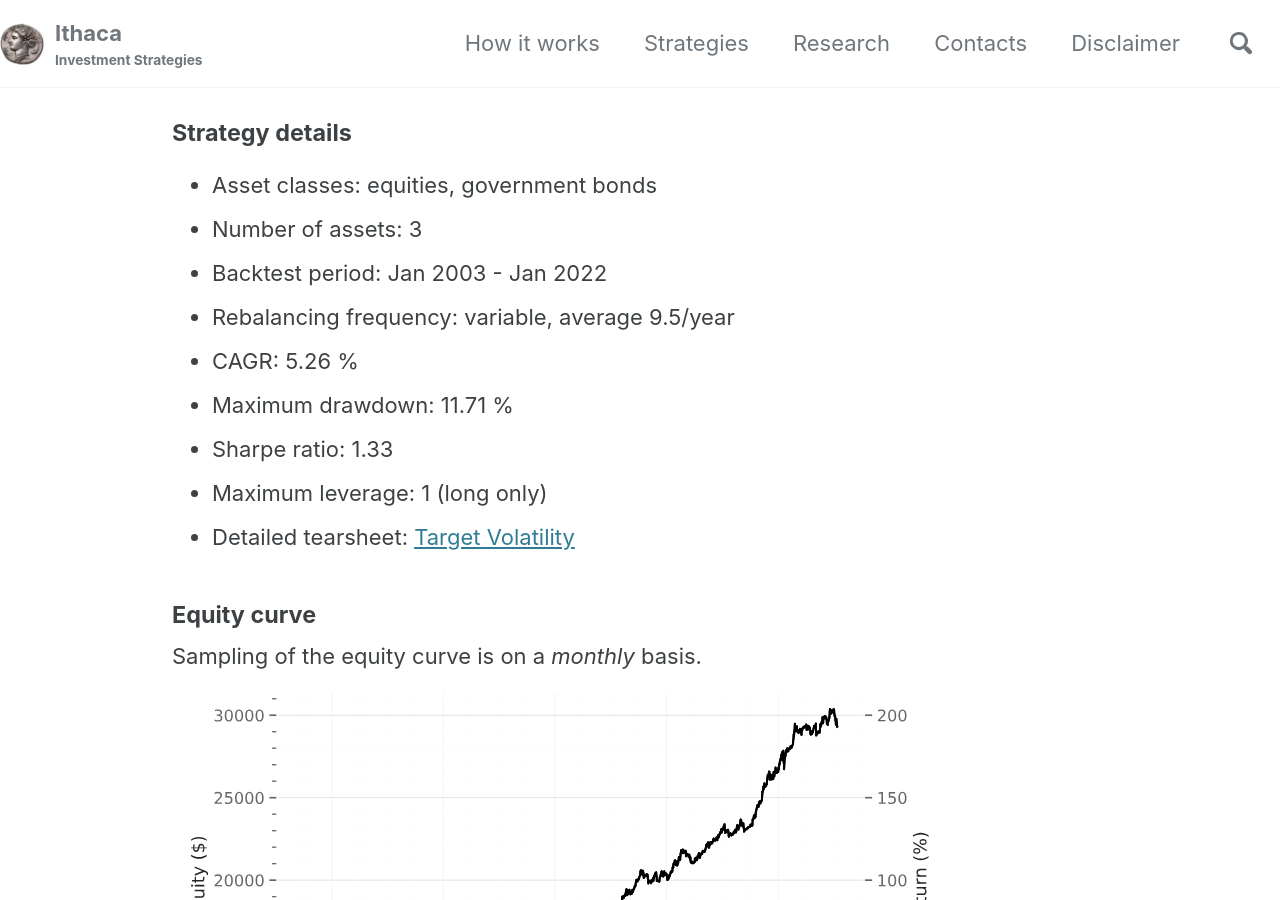
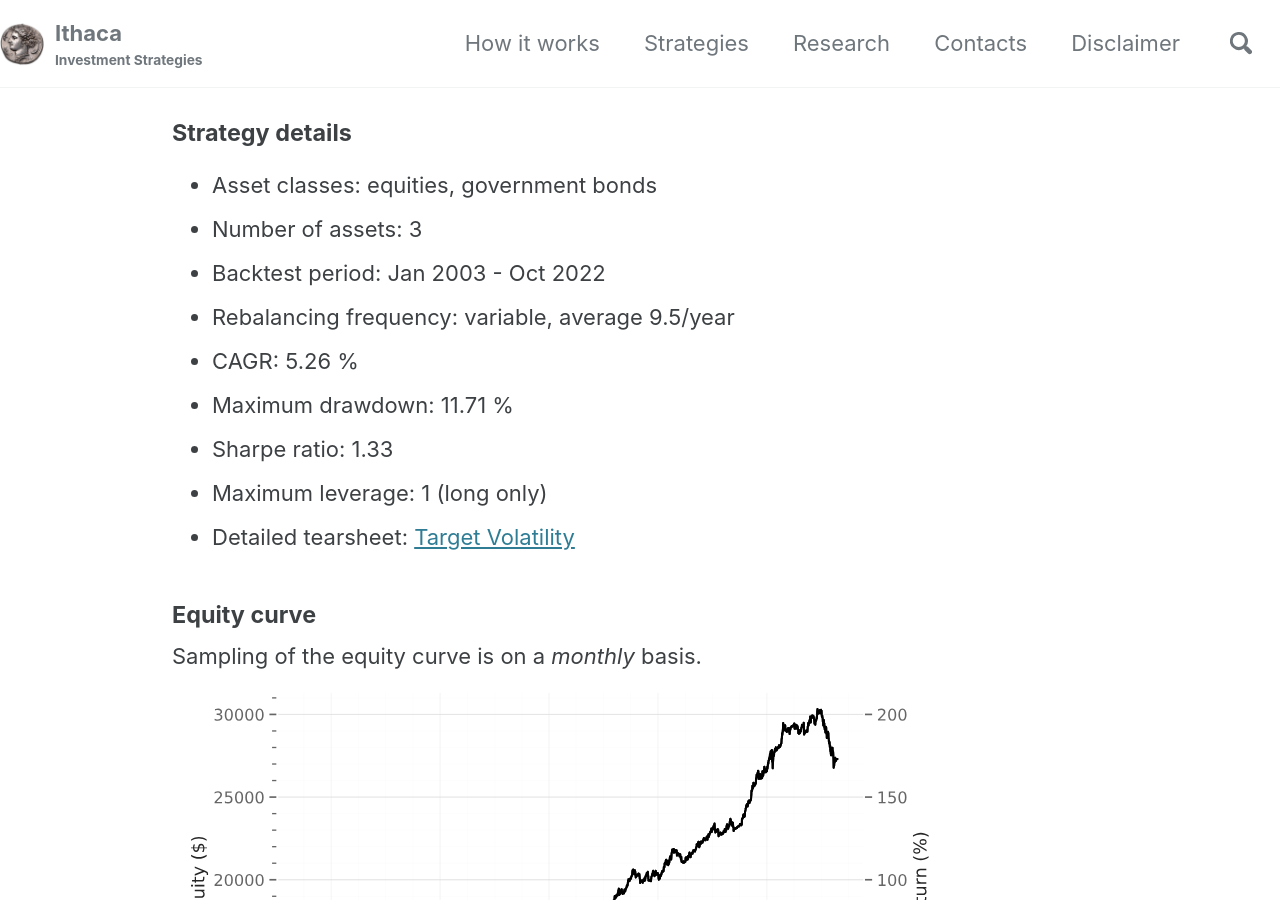
Before and after one commit to IthacaResearch/ithacaresearch.github.io, a Jekyll site: the page built from _posts/2019-07-12-Target-Volatility.md, in a window 1280 px wide and 900 px high, scrolled down 404 px. Built offline with Jekyll 4.4.1, drawn with Linux system fonts in a browser that asks for light colours; cached includes are drawn as plain includes.

```diff
--- a/_posts/2019-07-12-Target-Volatility.md
+++ b/_posts/2019-07-12-Target-Volatility.md
@@ -14,7 +14,7 @@ The main advantage of this strategy is low risk: although it sacrifices some ret
 #### Strategy details
 * Asset classes: equities, government bonds
 * Number of assets: 3
-* Backtest period: Jan 2003 - Jan 2022
+* Backtest period: Jan 2003 - Oct 2022
 * Rebalancing frequency: variable, average 9.5/year
 * CAGR: 5.26 %
 * Maximum drawdown: 11.71 %
```
Also changed, not shown: _posts/2019-08-03-Target-Volatility-2x.md (+1 -0 lines), images/EconomicCycleSpeculator.png (added), images/EconomicCycleSpeculator.svg, images/GlobalMomentumAggressive.png (added), images/GlobalMomentumAggressive.svg, images/GlobalMomentumBalanced.png (added), images/GlobalMomentumBalanced.svg, images/GlobalMomentumDefensive.png (added), images/GlobalMomentumDefensive.svg, images/MarketStateDecoderAggressive.png (added), images/MarketStateDecoderAggressive.svg, images/MarketStateDecoderBalanced.png (added), images/MarketStateDecoderBalanced.svg, images/MarketStateDecoderDefensiveCapped.png (added), 5 more files.
